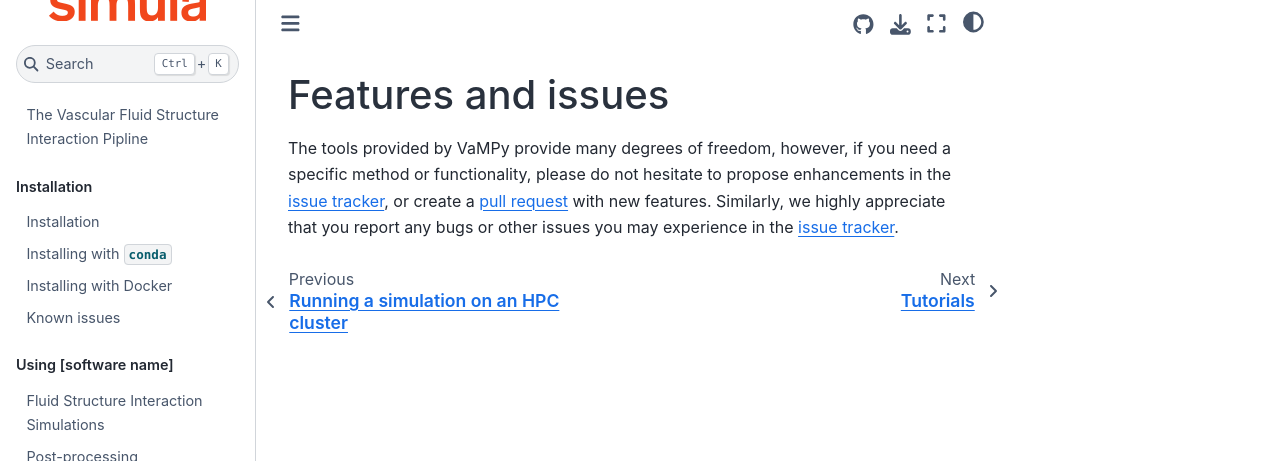
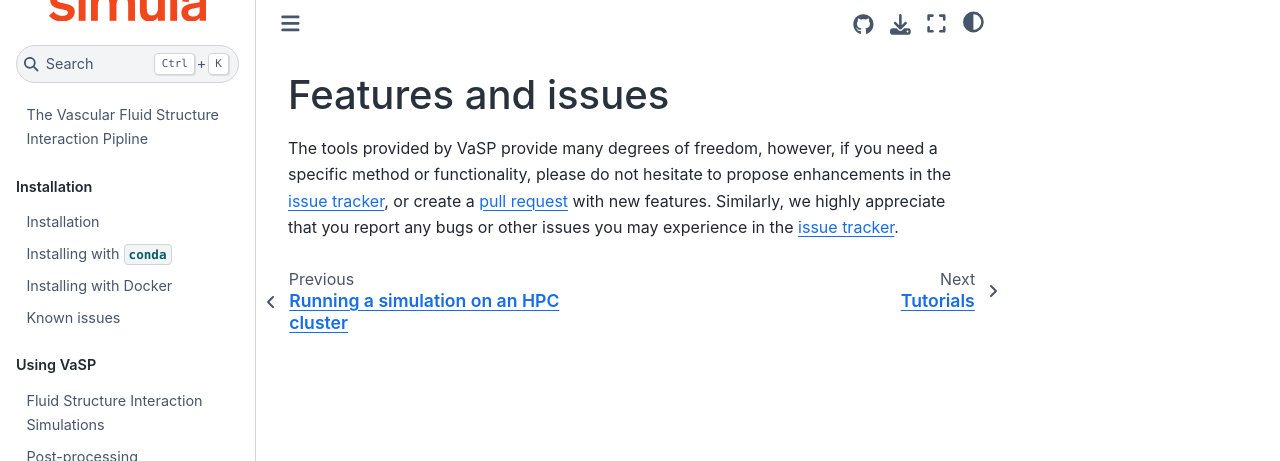
Before and after one commit to KVSlab/VaSP, a Jupyter Book: the page built from docs/features.md, in a window 1280 px wide. Shown: the top 461 px of the page. Built offline with Jupyter Book 1.0.4 settings and Sphinx 7.4.7 and the Sphinx Book theme 1.1.4, drawn with Linux system fonts in a browser that asks for light colours; pages that are not in the unit, such as notebooks, are missing from menus.

Commit message:
minor update

```diff
--- a/docs/_toc.yml
+++ b/docs/_toc.yml
@@ -12,7 +12,7 @@ parts:
       - file: docker
       - file: issues
 
-  - caption: Using [software name]
+  - caption: Using VaSP
     chapters:
     - file: preprocess
     - file: simulation
--- a/docs/features.md
+++ b/docs/features.md
@@ -1,6 +1,6 @@
 # Features and issues
 
-The tools provided by VaMPy provide many degrees of freedom, however, if you need a specific method or functionality,
+The tools provided by VaSP provide many degrees of freedom, however, if you need a specific method or functionality,
 please do not hesitate to propose enhancements in the [issue tracker](https://github.com/KVSlab/VaSP/issues), or create
 a [pull request](https://github.com/KVSlab/VaSP/pulls) with new features. Similarly, we highly appreciate that you
 report any bugs or other issues you may experience in the [issue tracker](https://github.com/KVSlab/VaSP/issues).
```
